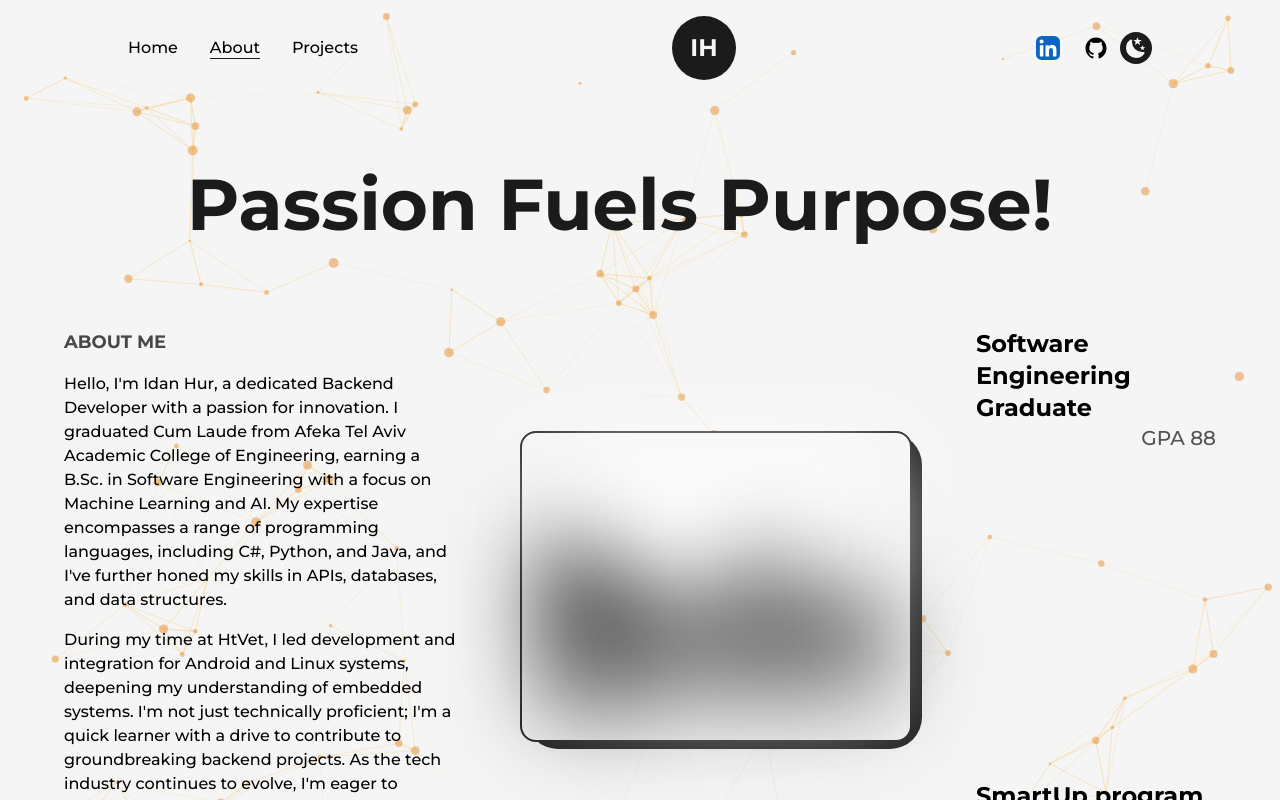
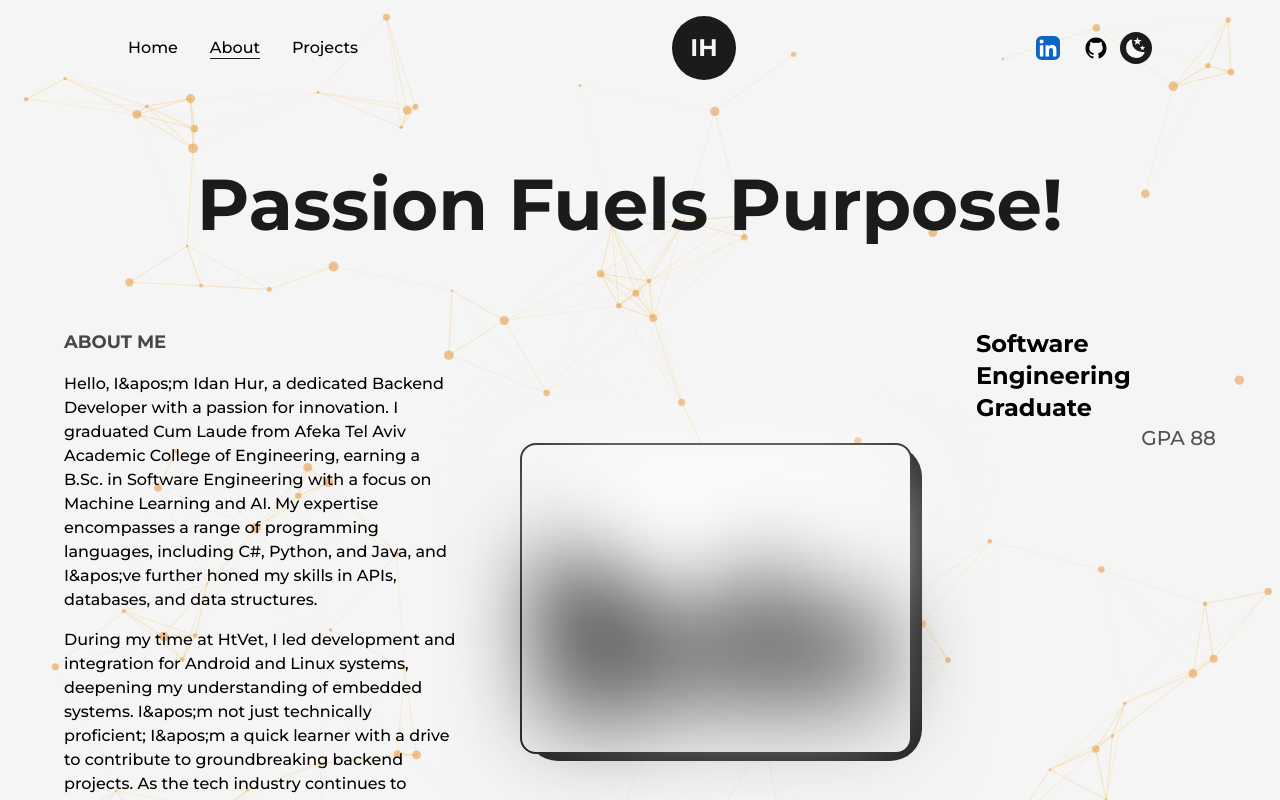
Before and after one commit to idanHur/idanhur.github.io, a Next.js app: page /about in a window 1280 px wide. Shown: the top 800 px of the page. Built offline with nearby package versions, Linux system fonts and the light colour scheme.

Commit message:
Centralized index and about pages text

```diff
--- a/src/pages/about.js
+++ b/src/pages/about.js
@@ -8,6 +8,7 @@ import Experience from '@/components/Experience'
 import Education from '@/components/Education'
 import TransitionEffect from '@/components/TransitionEffect'
 import CustomImage from '@/components/CustomImage'
+import {aboutStrings} from "../strings"
 
 const about = () => {
   return (
@@ -25,17 +26,17 @@ const about = () => {
         dark:text-light
         ">
             <Layout className="pt-4 md:pt-8 lg:pt-16 ">
-                <AnimatedText text="Passion Fuels Purpose! " className="!text-5xl lg:!text-7xl mb-2 md:mb-16 xl:mb-20 2xl:mb-32"/>
+                <AnimatedText text={`${aboutStrings.aboutAnimatedText}`} className="!text-5xl lg:!text-7xl mb-2 md:mb-16 xl:mb-20 2xl:mb-32"/>
                 <div className="grid w-full grid-cols-1 xl:grid-cols-8 gap-16">
                     <div className="col-span-1 xl:col-span-3 flex flex-col items-start justify-start">
                         <h2 className="mb-4 text-lg font-bold uppercase
                         text-dark/80 dark:text-light/80 "
                         >About Me</h2>
                         <p className="font-medium mb-4">
-                            Hello, I&apos;m Idan Hur, a dedicated Backend Developer with a passion for innovation. I graduated Cum Laude from Afeka Tel Aviv Academic College of Engineering, earning a B.Sc. in Software Engineering with a focus on Machine Learning and AI. My expertise encompasses a range of programming languages, including C#, Python, and Java, and I&apos;ve further honed my skills in APIs, databases, and data structures.
+                            {aboutStrings.aboutMeFirstParagraph}
                         </p>
                         <p className="font-medium">
-                            During my time at HtVet, I led development and integration for Android and Linux systems, deepening my understanding of embedded systems. I&apos;m not just technically proficient; I&apos;m a quick learner with a drive to contribute to groundbreaking backend projects. As the tech industry continues to evolve, I&apos;m eager to collaborate with forward-thinking companies and make a lasting impact.
+                            {aboutStrings.aboutMeSecondParagraph}
                         </p>
 
                     </div>
@@ -54,14 +55,14 @@ const about = () => {
                     <div className="col-span-1 xl:col-span-2 flex flex-col items-center xl:items-end justify-between">
                         <div className="flex flex-col items-center xl:items-end justify-center pb-8">
                             <span className="inline-block text-2xl font-bold">
-                                Software Engineering Graduate
+                                {aboutStrings.aboutImageSideHeading1}
                             </span>
                             <h2 className="text-xl font-medium capitalize text-dark/75 dark:text-light/75 ">
-                                GPA 88</h2>
+                                {aboutStrings.aboutImageSideSubHeading1}</h2>
                         </div>
                         <div className="flex flex-col items-center xl:items-end justify-center">
                             <span className="inline-block text-2xl font-bold">
-                                SmartUp program for honor students
+                                {aboutStrings.aboutImageSideHeading2}
                             </span>
 
                         </div>
--- a/src/pages/index.js
+++ b/src/pages/index.js
@@ -3,10 +3,8 @@ import Head from 'next/head'
 import AnimatedText from '@/components/AnimatedText'
 import Link from 'next/link'
 import { LinkArrow } from '@/components/Icons'
-import lightBulb from '../../public/images/svgs/miscellaneous_icons_1.svg'
 import TransitionEffect from '@/components/TransitionEffect'
-import Image from 'next/image'
-
+import {introStrings} from '../strings'
 
 export default function Home() {
   return (
@@ -29,13 +27,10 @@ export default function Home() {
           <div className="flex flex-col lg:flex-row items-center justify-center w-full">
 
             <div className="w-full px-4 lg:px-0 lg:w-1/2 flex flex-col items-center self-center">
-              <AnimatedText text="Engineering Software Excellence Through Precision and Innovation."
+              <AnimatedText text={`${introStrings.indexAnimatedText}`}
               className="!text-3xl !text-center md:!text-5xl lg:!text-6xl"/>
               <p className="my-4 text-base font-medium text-center ">
-                  As a dedicated Software Engineer, I harness a rich palette of programming languages,
-                  frameworks, and tools to breathe life into visionary projects.
-                  Dive into my extensive portfolio, which mirrors my adeptness in C#, Python, Java, and more.
-                  Together, let&apos;s sculpt the future of software, one line of code at a time.
+                {introStrings.indexIntro}
               </p>
               <div className="flex items-center self-center mt-2">
                 <Link href="/Idan Hur Backend Engineer.pdf" target="_blank"
--- /dev/null
+++ b/src/strings.js
@@ -0,0 +1,18 @@
+export const indexIntro = `As a dedicated Software Engineer, I harness a rich palette of programming languages,
+    frameworks, and tools to breathe life into visionary projects.
+    Dive into my extensive portfolio, which mirrors my adeptness in C#, Python, Java, and more.
+    Together, let&apos;s sculpt the future of software, one line of code at a time.`;
+
+export const indexAnimatedText = "Engineering Software Excellence Through Precision and Innovation.";
+
+export const introStrings  = {indexIntro, indexAnimatedText};
+
+export const aboutAnimatedText = "Passion Fuels Purpose!";
+export const aboutMeFirstParagraph = "Hello, I&apos;m Idan Hur, a dedicated Backend Developer with a passion for innovation. I graduated Cum Laude from Afeka Tel Aviv Academic College of Engineering, earning a B.Sc. in Software Engineering with a focus on Machine Learning and AI. My expertise encompasses a range of programming languages, including C#, Python, and Java, and I&apos;ve further honed my skills in APIs, databases, and data structures.";
+export const aboutMeSecondParagraph = "During my time at HtVet, I led development and integration for Android and Linux systems, deepening my understanding of embedded systems. I&apos;m not just technically proficient; I&apos;m a quick learner with a drive to contribute to groundbreaking backend projects. As the tech industry continues to evolve, I&apos;m eager to collaborate with forward-thinking companies and make a lasting impact.";
+export const aboutImageSideHeading1 ="Software Engineering Graduate ";
+export const aboutImageSideSubHeading1 ="GPA 88 ";
+export const aboutImageSideHeading2 = "SmartUp program for honor students ";
+
+export const aboutStrings  = {aboutAnimatedText, aboutMeFirstParagraph, aboutMeSecondParagraph, aboutImageSideHeading1, aboutImageSideSubHeading1, aboutImageSideHeading2
+    };
```
